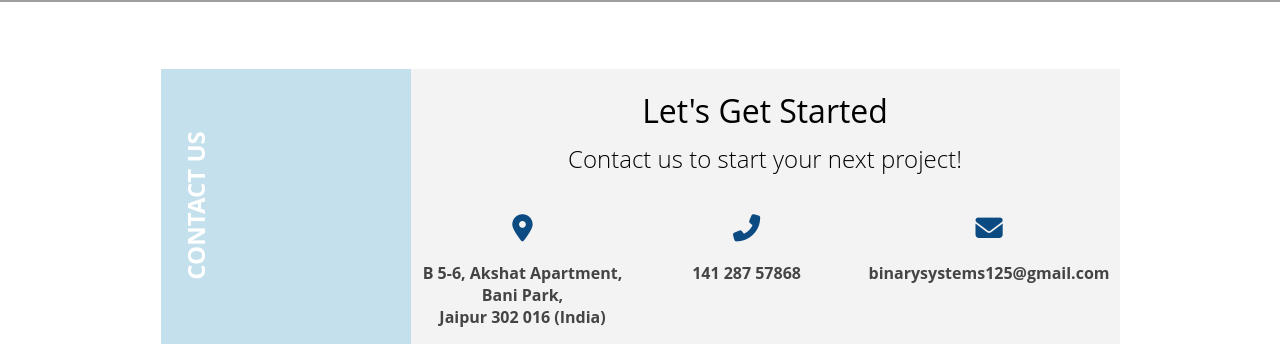
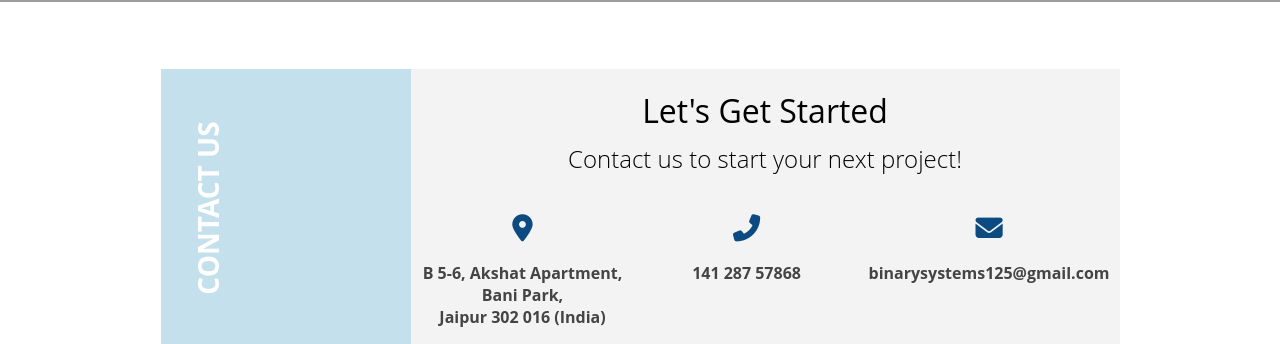
Before and after one commit to Ilakkiya-BQTech/Binary-System--website, a React (Create React App) app: page / in a window 1280 px wide. Shown: the part 1860-2204 px from the top of the page. Built offline with nearby package versions, Linux system fonts and the light colour scheme; grey boxes are pictures that could not be loaded.

Commit message:
Made a changes in contactSection

```diff
--- a/src/Components/Contact/Contact.js
+++ b/src/Components/Contact/Contact.js
@@ -9,7 +9,7 @@
     <div className="contact-form-container">
       <div className="contact-us">
         <div className="contact-header">
-          <h2>CONTACT US</h2>
+          <div className='contact'>CONTACT US</div>
         </div>
 
       </div>
--- a/src/Components/Contact/contact.css
+++ b/src/Components/Contact/contact.css
@@ -128,7 +128,10 @@
 
 .contact-form {
   padding-bottom: 40px; }
-
+.contact{
+  font-size: 28px;
+  font-weight: bold;
+}
 /* Layout Stuff */
 .contact-page{
 
```
